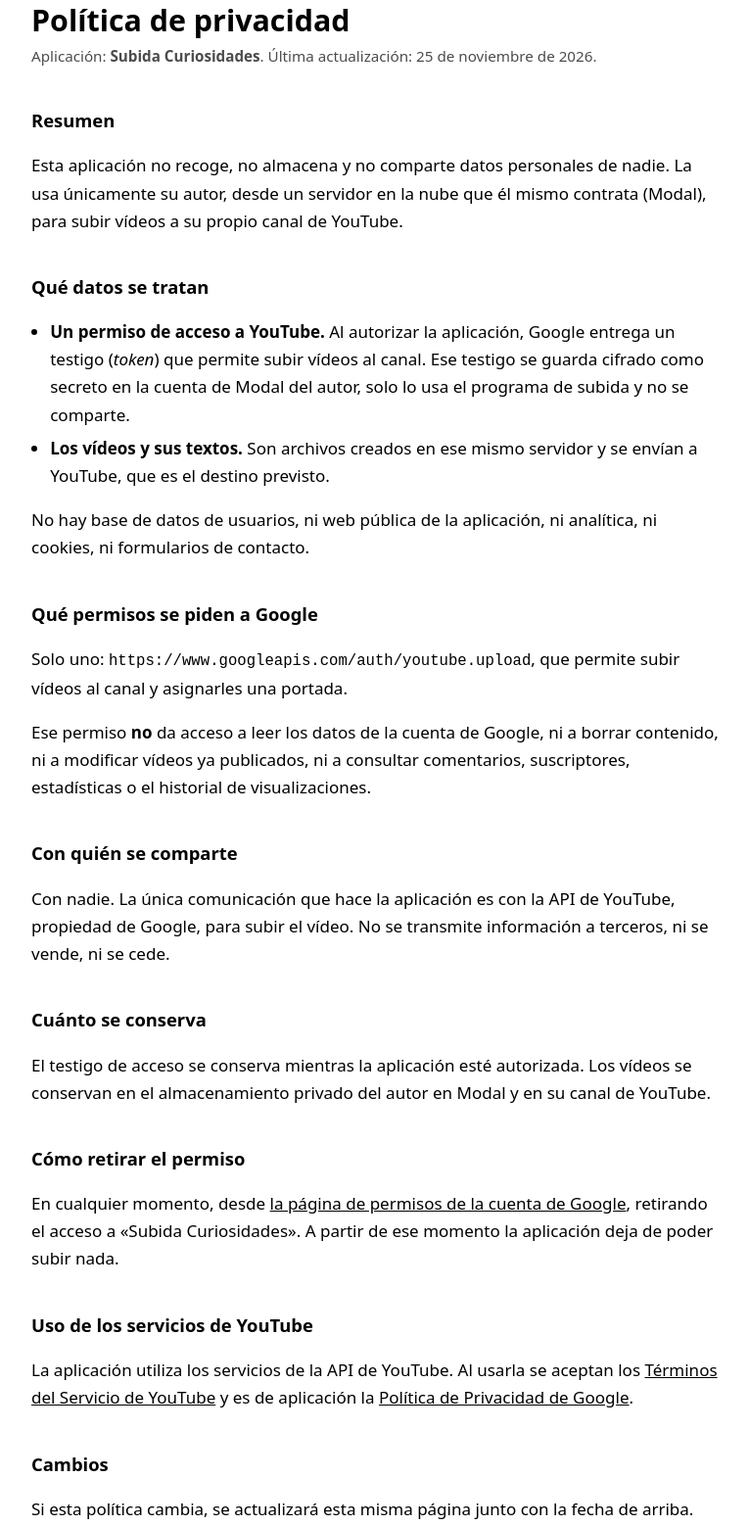
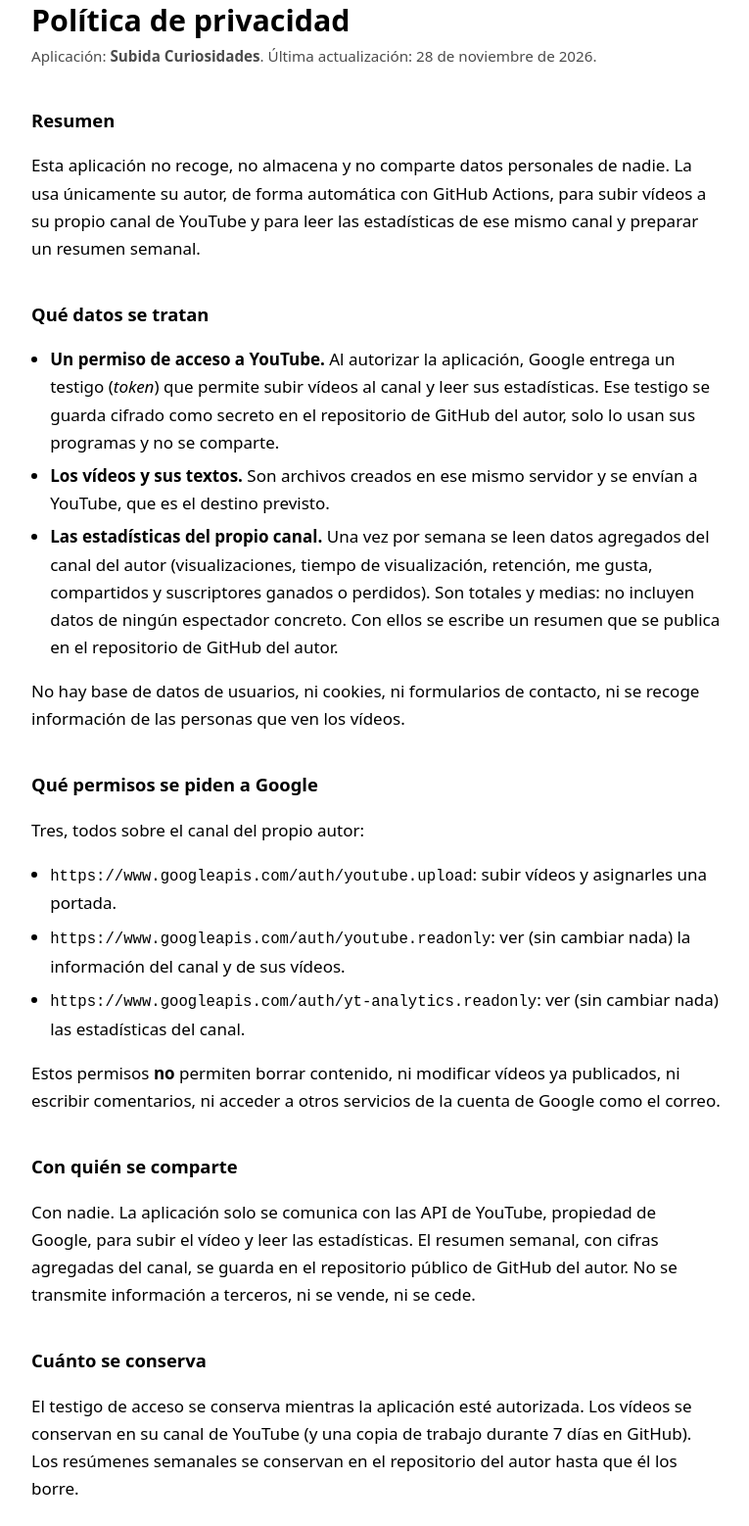
Before and after one commit to curiosidadesanimadas7-dot/curiosidadesanimadas7-dot.github.io, a plain HTML site: page privacidad.html in a window 1280 px wide. Shown: the part 65-1623 px from the top of the page at 98% size, without its empty margins (256-1021 px from the left). Drawn offline with Linux system fonts and the light colour scheme.

Commit message:
Permisos nuevos: leer estadísticas del canal; corre en GitHub Actions

```diff
--- a/privacidad.html
+++ b/privacidad.html
@@ -22,53 +22,66 @@
 <body>
 
 <h1>Política de privacidad</h1>
-<p class="fecha">Aplicación: <strong>Subida Curiosidades</strong>. Última actualización: 25 de noviembre de 2026.</p>
+<p class="fecha">Aplicación: <strong>Subida Curiosidades</strong>. Última actualización: 28 de noviembre de 2026.</p>
 
 <h2>Resumen</h2>
 <p>
   Esta aplicación no recoge, no almacena y no comparte datos personales de nadie. La usa únicamente
-  su autor, desde un servidor en la nube que él mismo contrata (Modal), para subir vídeos a su
-  propio canal de YouTube.
+  su autor, de forma automática con GitHub Actions, para subir vídeos a su propio canal de YouTube
+  y para leer las estadísticas de ese mismo canal y preparar un resumen semanal.
 </p>
 
 <h2>Qué datos se tratan</h2>
 <ul>
   <li>
     <strong>Un permiso de acceso a YouTube.</strong> Al autorizar la aplicación, Google entrega un
-    testigo (<em>token</em>) que permite subir vídeos al canal. Ese testigo se guarda cifrado como
-    secreto en la cuenta de Modal del autor, solo lo usa el programa de subida y no se comparte.
+    testigo (<em>token</em>) que permite subir vídeos al canal y leer sus estadísticas. Ese testigo
+    se guarda cifrado como secreto en el repositorio de GitHub del autor, solo lo usan sus programas
+    y no se comparte.
   </li>
   <li>
     <strong>Los vídeos y sus textos.</strong> Son archivos creados en ese mismo servidor y se
     envían a YouTube, que es el destino previsto.
   </li>
+  <li>
+    <strong>Las estadísticas del propio canal.</strong> Una vez por semana se leen datos agregados
+    del canal del autor (visualizaciones, tiempo de visualización, retención, me gusta, compartidos y
+    suscriptores ganados o perdidos). Son totales y medias: no incluyen datos de ningún espectador
+    concreto. Con ellos se escribe un resumen que se publica en el repositorio de GitHub del autor.
+  </li>
 </ul>
 <p>
-  No hay base de datos de usuarios, ni web pública de la aplicación, ni analítica, ni cookies, ni
-  formularios de contacto.
+  No hay base de datos de usuarios, ni cookies, ni formularios de contacto, ni se recoge
+  información de las personas que ven los vídeos.
 </p>
 
 <h2>Qué permisos se piden a Google</h2>
 <p>
-  Solo uno: <code>https://www.googleapis.com/auth/youtube.upload</code>, que permite subir vídeos al
-  canal y asignarles una portada.
+  Tres, todos sobre el canal del propio autor:
 </p>
+<ul>
+  <li><code>https://www.googleapis.com/auth/youtube.upload</code>: subir vídeos y asignarles una portada.</li>
+  <li><code>https://www.googleapis.com/auth/youtube.readonly</code>: ver (sin cambiar nada) la información del canal y de sus vídeos.</li>
+  <li><code>https://www.googleapis.com/auth/yt-analytics.readonly</code>: ver (sin cambiar nada) las estadísticas del canal.</li>
+</ul>
 <p>
-  Ese permiso <strong>no</strong> da acceso a leer los datos de la cuenta de Google, ni a borrar
-  contenido, ni a modificar vídeos ya publicados, ni a consultar comentarios, suscriptores,
-  estadísticas o el historial de visualizaciones.
+  Estos permisos <strong>no</strong> permiten borrar contenido, ni modificar vídeos ya publicados,
+  ni escribir comentarios, ni acceder a otros servicios de la cuenta de Google como el correo.
 </p>
 
 <h2>Con quién se comparte</h2>
 <p>
-  Con nadie. La única comunicación que hace la aplicación es con la API de YouTube, propiedad de
-  Google, para subir el vídeo. No se transmite información a terceros, ni se vende, ni se cede.
+  Con nadie. La aplicación solo se comunica con las API de YouTube, propiedad de Google, para subir
+  el vídeo y leer las estadísticas. El resumen semanal, con cifras agregadas del canal, se guarda en
+  el repositorio público de GitHub del autor. No se transmite información a terceros, ni se vende,
+  ni se cede.
 </p>
 
 <h2>Cuánto se conserva</h2>
 <p>
   El testigo de acceso se conserva mientras la aplicación esté autorizada. Los vídeos se conservan
-  en el almacenamiento privado del autor en Modal y en su canal de YouTube.
+  en su canal de YouTube (y una copia de trabajo durante 7 días en GitHub). Los resúmenes semanales
+  se conservan en el repositorio del autor hasta que él los borre.
 </p>
 
 <h2>Cómo retirar el permiso</h2>
@@ -76,7 +89,7 @@
   En cualquier momento, desde
   <a href="https://myaccount.google.com/permissions">la página de permisos de la cuenta de Google</a>,
   retirando el acceso a «Subida Curiosidades». A partir de ese momento la aplicación deja de poder
-  subir nada.
+  subir nada y de leer las estadísticas.
 </p>
 
 <h2>Uso de los servicios de YouTube</h2>
```
Also changed, not shown: index.html (+9 -6 lines).
